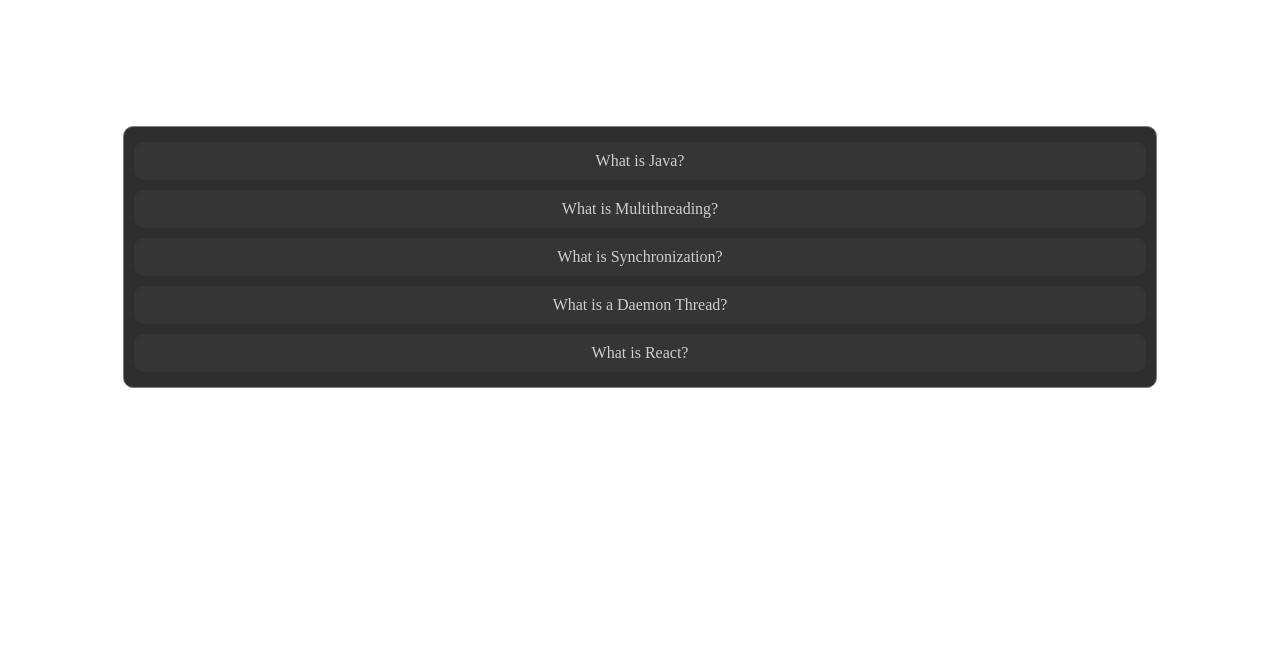
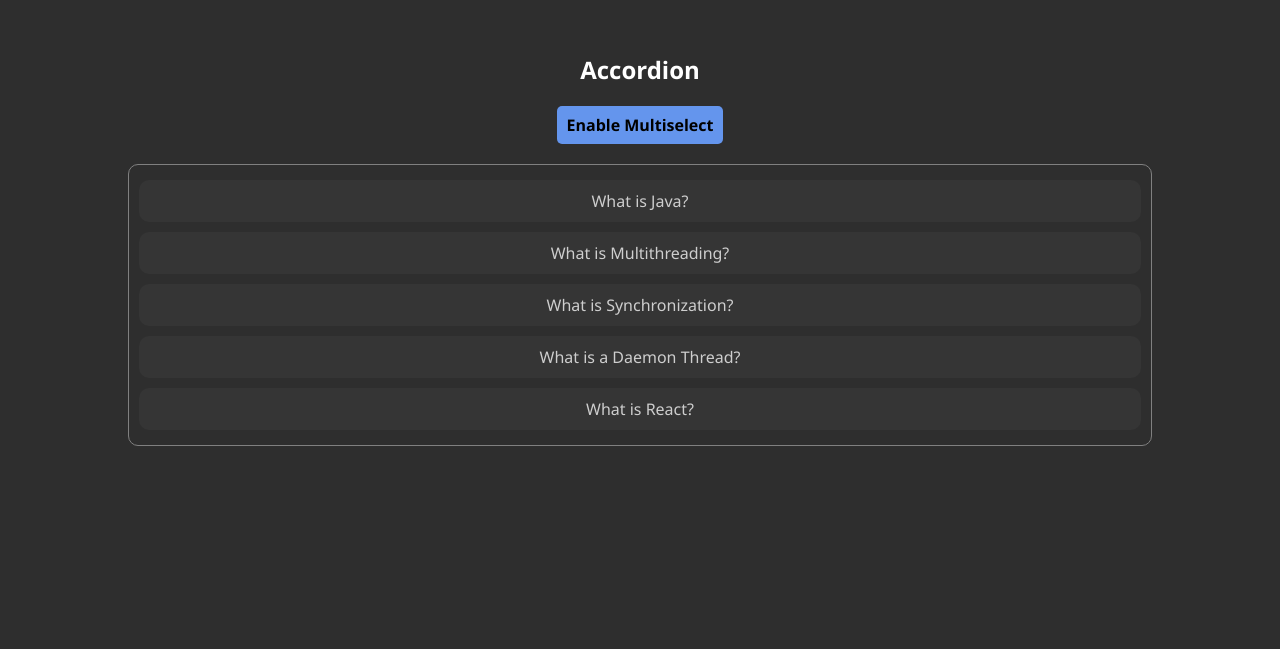
Before and after one commit to soumya007GitHub/React-Components, a React (Vite) app: page / in a window 1280 px wide. Shown: the part 151-816 px from the top of the page. Built offline with nearby package versions, Linux system fonts and the light colour scheme.

Commit message:
Added multiselect accordion

```diff
--- a/src/components/accordion/Accordion.jsx
+++ b/src/components/accordion/Accordion.jsx
@@ -5,17 +5,38 @@
 
 const Accordion = () => {
     const [selected, setSelected] = useState(null);
+    const [multiSelect, setMultiSelect] = useState(false);
+    const [selectedItems, setSelectedItems] = useState([]);
+
+    const multiSelectHelperAddRemove = (ID) => {
+        if (selectedItems.indexOf(ID) === -1) {
+            setSelectedItems([...selectedItems, ID]);
+        } else {
+            const cpySelectedItems = [...selectedItems];
+            cpySelectedItems.splice(selectedItems.indexOf(ID), 1);
+            setSelectedItems([...cpySelectedItems]);
+        }
+        console.log(selectedItems);
+    }
+
     return (
         <div className='wrapper'>
+            <h3 className='heading'>Accordion</h3>
+            <button onClick={() => setMultiSelect(!multiSelect)} className='btn'>Enable Multiselect</button>
             <div className='accordion'>
                 {
                     accordionData && accordionData.map((item) => {
                         return (
-                            <div className='item' key={item.id} onClick={()=>setSelected(selected == item.id ? null : item.id)}>
+                            <div className='item' key={item.id} onClick={
+                                multiSelect ? ()=>multiSelectHelperAddRemove(item.id)
+                                    : () => setSelected(selected == item.id ? null : item.id)
+                            }>
                                 <div className='title'>
                                     <span>{item.title}</span>
                                 </div>
-                                <div className='body'>{selected == item.id ? item.content : null}</div>
+                                <div className='body'>{
+                                    multiSelect ? selectedItems.indexOf(item.id) != -1 ? item.content : null : selected == item.id ? item.content : null
+                                }</div>
                             </div>
                         )
                     })
--- a/src/components/accordion/style.css
+++ b/src/components/accordion/style.css
@@ -1,15 +1,32 @@
+*{
+    font-family: 'Segoe UI', Tahoma, Geneva, Verdana, sans-serif;
+}
 .wrapper{
     height: 100vh;
     display: flex;
     justify-content: center;
     align-items: center;
+    flex-direction: column;
+    background-color: rgb(46, 46, 46);
+    gap: 20px;
+}
+.heading{
+    font-size: 1.5rem;
+    color: #fff;
+}
+.btn{
+    padding: 8px 10px;
+    border-radius: 5px;
+    border: none;
+    background-color: cornflowerblue;
+    font-weight: bold;
+    font-size: 1rem;
 }
 .accordion{
     border: 1px solid gray;
     padding: 5px 10px;
     border-radius: 10px;
     width: 80%;
-    background-color: rgb(46, 46, 46);
 }
 .item{
     margin: 10px 0px;
--- a/src/index.css
+++ b/src/index.css
@@ -0,0 +1,5 @@
+*{
+    margin: 0;
+    padding: 0;
+    box-sizing: border-box;
+}
```
